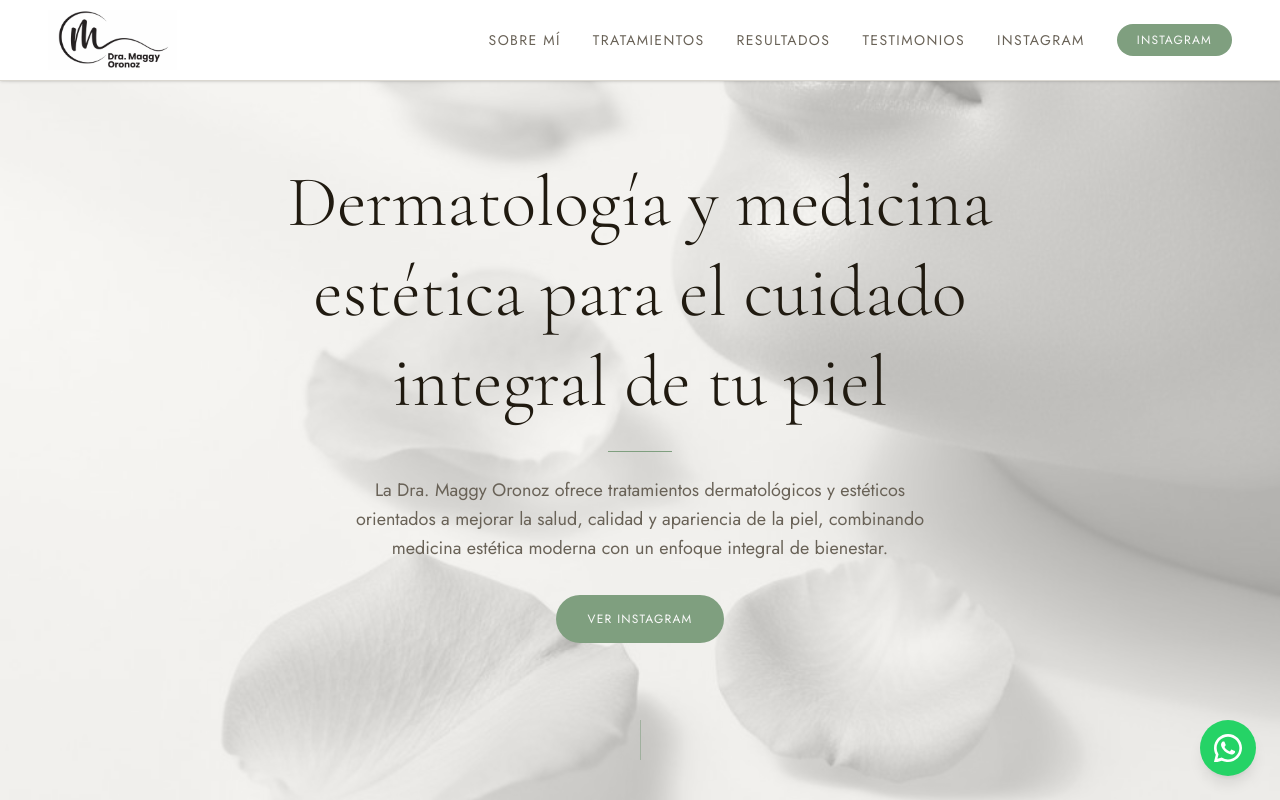
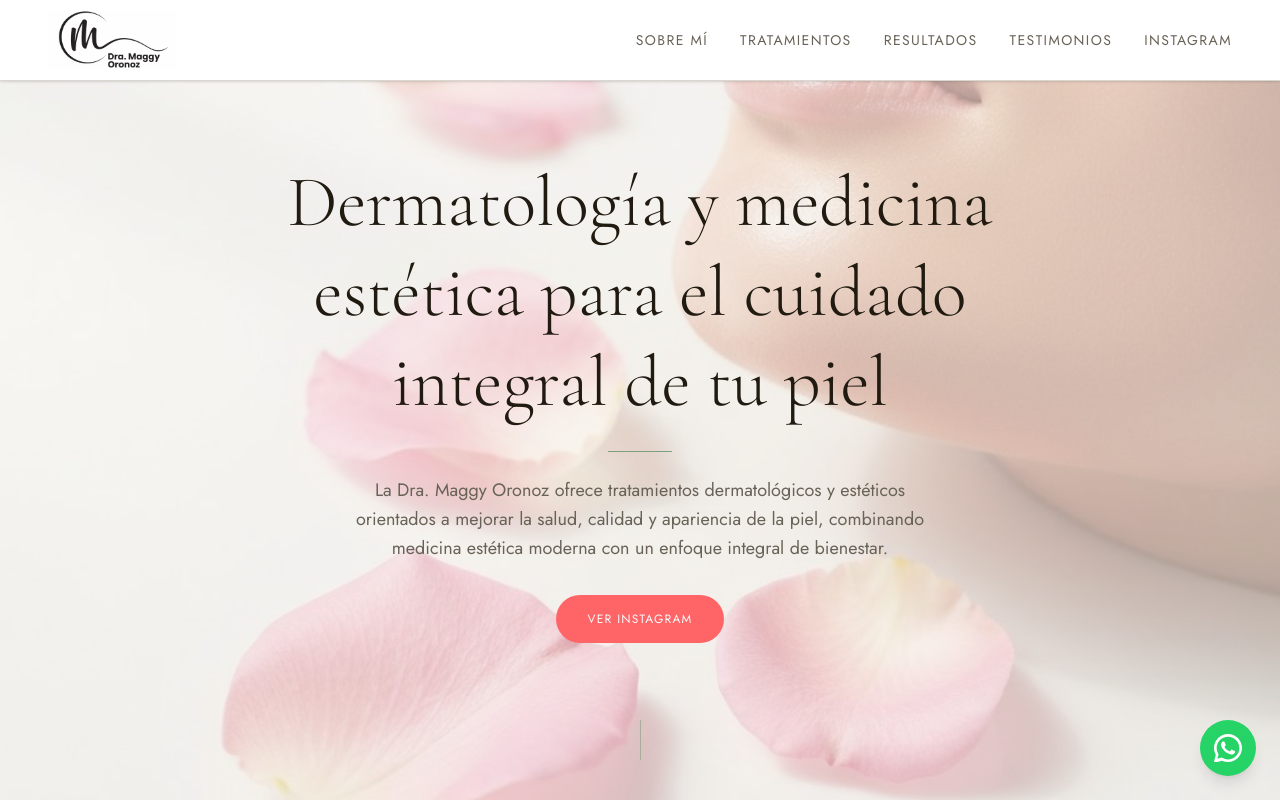
Before and after one commit to allworks1/v0-doctora-maggy-oronoz-website, a Next.js app: page / in a window 1280 px wide. Shown: the top 800 px of the page. Built offline with nearby package versions, Linux system fonts and the light colour scheme.

Commit message:
nuevo cambio

```diff
--- a/components/hero-section.tsx
+++ b/components/hero-section.tsx
@@ -12,7 +12,7 @@ export function HeroSection() {
           src="/images/hero-bg.jpg"
           alt="Fondo estético dermatología"
           fill
-          className="object-cover object-center grayscale"
+          className="object-cover object-center"
           priority
         />
         {/* Warm white overlay for legibility */}
@@ -42,7 +42,7 @@ export function HeroSection() {
           href="https://www.instagram.com/dra.maggy_oronoz?igsh=MXVwcm1iOXRzcWx0ag%3D%3D"
           target="_blank"
           rel="noopener noreferrer"
-          className="mt-2 inline-flex items-center gap-2 px-8 py-4 bg-primary text-primary-foreground text-xs tracking-widest uppercase rounded-full hover:opacity-90 transition-opacity font-sans"
+          className="mt-2 inline-flex items-center gap-2 px-8 py-4 bg-red-400 text-primary-foreground text-xs tracking-widest uppercase rounded-full hover:opacity-90 transition-opacity font-sans"
         >
           Ver Instagram
         </a>
--- a/components/navbar.tsx
+++ b/components/navbar.tsx
@@ -50,14 +50,6 @@ export function Navbar() {
               {link.label}
             </Link>
           ))}
-          <a
-            href="https://www.instagram.com/dra.maggy_oronoz?igsh=MXVwcm1iOXRzcWx0ag%3D%3D"
-            target="_blank"
-            rel="noopener noreferrer"
-            className="px-5 py-2 bg-primary text-primary-foreground text-xs tracking-widest uppercase rounded-full hover:opacity-90 transition-opacity font-sans"
-          >
-            Instagram
-          </a>
         </nav>
 
         {/* Mobile hamburger */}
@@ -95,14 +87,6 @@ export function Navbar() {
               {link.label}
             </Link>
           ))}
-          <a
-            href="https://www.instagram.com/dra.maggy_oronoz?igsh=MXVwcm1iOXRzcWx0ag%3D%3D"
-            target="_blank"
-            rel="noopener noreferrer"
-            className="inline-block px-5 py-2 bg-primary text-primary-foreground text-xs tracking-widest uppercase rounded-full text-center hover:opacity-90 transition-opacity font-sans"
-          >
-            Ver Instagram
-          </a>
         </nav>
       </div>
     </header>
```
